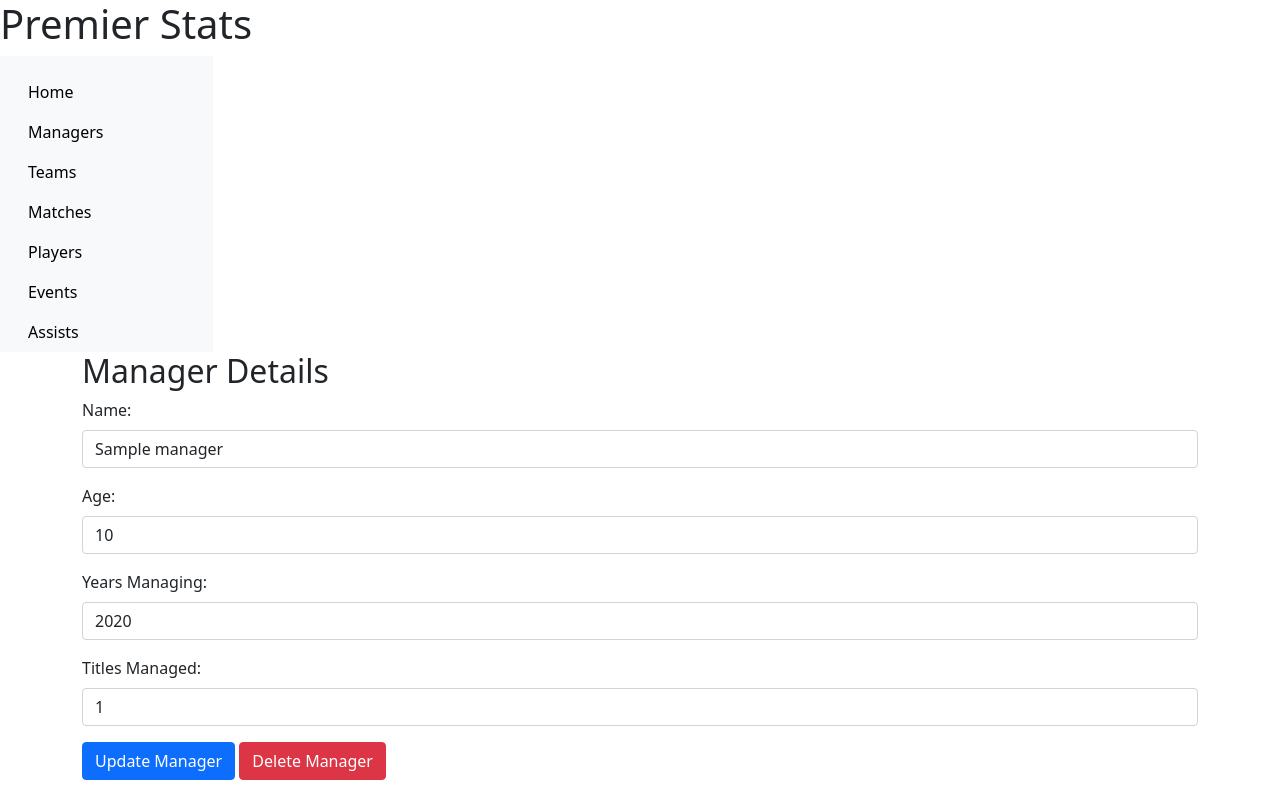
After one commit to Peek-Abu/PremierStats, a Flask app: page /managers/1 in a window 1280 px wide. The commit adds this page. Run offline with Flask 3, Linux system fonts and the light colour scheme; tables that the repository leaves empty hold one stand-in row (values such as "Sample post").

Commit message:
Manager backend + frontend CRUD operations

```diff
--- /dev/null
+++ b/app/DAO/managers.py
@@ -0,0 +1,31 @@
+from flask import request
+from app.models import Manager
+from app.database import db
+
+def create_manager():
+    new_manager = Manager(name=request.form['name'],
+                            age=request.form['age'],
+                            years_managing=request.form['years_managing'],
+                            titles_managed=request.form['titles_managed'])
+    db.session.add(new_manager)
+    db.session.commit()
+
+def get_all_managers():
+    return Manager.query.all()
+
+def get_manager(manager_id):
+    return Manager.query.get_or_404(manager_id)
+
+def update_manager(manager_id):
+    manager = Manager.query.get_or_404(manager_id)
+    manager.name = request.form['name']
+    manager.age = request.form['age']
+    manager.years_managing = request.form['years_managing']
+    manager.titles_managed = request.form['titles_managed']
+    db.session.commit()
+
+def delete_manager(manager_id):
+    print(manager_id)
+    manager = Manager.query.get_or_404(manager_id)
+    db.session.delete(manager)
+    db.session.commit()
--- a/app/routes.py
+++ b/app/routes.py
@@ -1,6 +1,7 @@
-from flask import render_template
-from flask import Blueprint
+from flask import render_template, Blueprint, redirect, url_for
 from app.models import Country, Referee, Stadium, Manager, Team, Odds, Match, Stats, Player, Event, Assist
+import app.DAO.managers as manager_dao
+
 app = Blueprint('main', __name__)
 
 @app.route('/', methods=['GET'])
@@ -21,11 +22,6 @@ def Referees():
 def Stadiums():
     all_stadiums = Stadium.query.all()
     return render_template('stadiums.html', stadiums=all_stadiums)
-
-@app.route('/managers')
-def Managers():
-    all_managers = Manager.query.all()
-    return render_template('managers.html', managers=all_managers)
 
 @app.route('/teams')
 def Teams():
@@ -61,3 +57,44 @@ def Events():
 def Assists():
     all_assists = Assist.query.all()
     return render_template('assists.html', assists=all_assists)
+
+@app.route('/managers')
+def show_managers():
+    try:
+        all_managers = Manager.query.all()
+        return render_template('Managers/managers.html', managers=all_managers)
+    except Exception as e:
+        return str(e)
+
+@app.route('/managers/<int:manager_id>')
+def manager_details(manager_id):
+    try:
+        manager = manager_dao.get_manager(manager_id)
+        return render_template('Managers/manager_details.html', manager=manager)
+    except Exception as e:
+        return str(e)
+
+@app.route('/update_manager/<int:manager_id>', methods=['POST'])
+def update_manager(manager_id):
+    try:
+        manager_dao.update_manager(manager_id)
+        return redirect(url_for('main.show_managers'))
+    except Exception as e:
+        return str(e)
+
+@app.route('/add_manager', methods=['POST'])
+def add_manager():
+    try:
+        manager_dao.create_manager()
+        return redirect(url_for('main.show_managers'))
+    except Exception as e:
+        return str(e)
+
+@app.route('/delete_manager/<int:manager_id>', methods=['POST'])
+def delete_manager(manager_id):
+    print(manager_id)
+    try:
+        manager_dao.delete_manager(manager_id)
+        return redirect(url_for('main.show_managers'))
+    except Exception as e:
+        return str(e)
--- /dev/null
+++ b/app/static/main.css
@@ -0,0 +1,4 @@
+a {
+  color: #000;
+  text-decoration: none;
+}
--- /dev/null
+++ b/app/templates/Managers/manager_details.html
@@ -0,0 +1,30 @@
+{% extends 'base.html' %}
+
+{% block content %}
+<div class="container">
+    <h2>Manager Details</h2>
+    <form class="d-inline" action="{{ url_for('main.update_manager', manager_id=manager.manager_id) }}" method="post">
+        <div class="mb-3">
+            <label for="name" class="form-label">Name:</label>
+            <input type="text" class="form-control" id="name" name="name" value="{{ manager.name }}" required>
+        </div>
+        <div class="mb-3">
+            <label for="age" class="form-label">Age:</label>
+            <input type="number" class="form-control" id="age" name="age" value="{{ manager.age }}" required>
+        </div>
+        <div class="mb-3">
+            <label for="years_managing" class="form-label">Years Managing:</label>
+            <input type="number" class="form-control" id="years_managing" name="years_managing" value="{{ manager.years_managing }}" required>
+        </div>
+        <div class="mb-3">
+            <label for="titles_managed" class="form-label">Titles Managed:</label>
+            <input type="number" class="form-control" id="titles_managed" name="titles_managed" value="{{ manager.titles_managed }}" required>
+        </div>
+        <button type="submit" class="btn btn-primary">Update Manager</button>
+    </form>
+    <form class="d-inline" action="{{ url_for('main.delete_manager', manager_id=manager.manager_id) }}" method="post">
+        <input type="hidden" name="_method" value="DELETE">
+        <button type="submit" class="btn btn-danger" onclick="return confirm('Are you sure?')">Delete Manager</button>
+    </form>
+</div>
+{% endblock %}
--- a/app/templates/base.html
+++ b/app/templates/base.html
@@ -2,6 +2,7 @@
 <html lang="en">
   <link href="https://cdn.jsdelivr.net/npm/bootstrap@5.0.0-beta3/dist/css/bootstrap.min.css" rel="stylesheet" integrity="sha384-eOJMYsd53ii+scO/bJGFsiCZc+5NDVN2yr8+0RDqr0Ql0h+rP48ckxlpbzKgwra6" crossorigin="anonymous">
   <script src="https://cdn.jsdelivr.net/npm/bootstrap@5.0.0-beta3/dist/js/bootstrap.bundle.min.js" integrity="sha384-JEW9xMcG8R+pH31jmWH6WWP0WintQrMb4s7ZOdauHnUtxwoG2vI5DkLtS3qm9Ekf" crossorigin="anonymous"></script>
+  <link href="../static/main.css" rel="stylesheet">
 
   <head>
       <meta charset="UTF-8">
```
Also changed, not shown: app/templates/Managers/managers.html (added, +60 -0 lines), app/templates/managers.html (deleted, +0 -25 lines).
